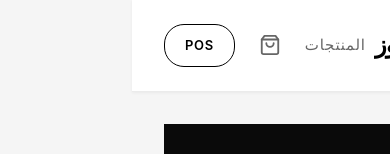
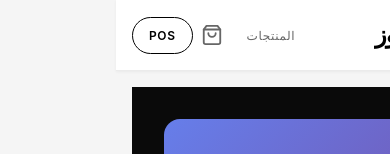
Before and after one commit to ialnezami/catalogue, a Next.js app: page /pos in a window 390 px wide. Shown: the top 154 px of the page. Built offline with nearby package versions, Linux system fonts and the light colour scheme; no server answers; the database is empty.

Commit message:
Refactor layout and styling for improved mobile responsiveness. Add CSS classes for navigation and main content, and implement a responsive grid for product display. Enhance global styles for better mobile usability, including touch-friendly buttons and input adjustments.

```diff
--- a/components/Layout.tsx
+++ b/components/Layout.tsx
@@ -35,9 +35,10 @@ export default function Layout({ children }: LayoutProps) {
           <Link href="/" style={{ fontSize: '1.5rem', fontWeight: '700', color: 'var(--text-primary)', letterSpacing: '-0.03em' }}>
             مجموعة روز
           </Link>
-          <nav style={{ display: 'flex', gap: '1.5rem', alignItems: 'center' }}>
+          <nav className="main-nav" style={{ display: 'flex', gap: '1.5rem', alignItems: 'center' }}>
             <Link
               href="/"
+              className="nav-link"
               style={{
                 color: 'var(--text-secondary)',
                 fontSize: '0.9375rem',
@@ -55,7 +56,7 @@ export default function Layout({ children }: LayoutProps) {
             >
               المنتجات
             </Link>
-            <Link href="/cart" style={{ position: 'relative', display: 'flex', alignItems: 'center' }}>
+            <Link href="/cart" className="cart-link" style={{ position: 'relative', display: 'flex', alignItems: 'center' }}>
               <ShoppingBag size={22} style={{ color: 'var(--text-secondary)' }} />
               {getTotalItems() > 0 && (
                 <span
@@ -82,6 +83,7 @@ export default function Layout({ children }: LayoutProps) {
             </Link>
             <Link
               href="/pos"
+              className="nav-link"
               style={{
                 color: 'var(--text-primary)',
                 fontSize: '0.8125rem',
@@ -110,7 +112,7 @@ export default function Layout({ children }: LayoutProps) {
           </nav>
         </div>
       </header>
-      <main style={{ maxWidth: '1200px', margin: '0 auto', padding: '2rem' }}>
+      <main style={{ maxWidth: '1200px', margin: '0 auto', padding: '2rem' }} className="main-content">
         {children}
       </main>
     </div>
--- a/pages/index.tsx
+++ b/pages/index.tsx
@@ -76,6 +76,7 @@ export default function Home() {
           gap: '1.5rem',
           marginTop: '2rem',
         }}
+        className="responsive-grid"
       >
         {filteredProducts.map((product) => (
           <ProductCard key={product.id} product={product} />
--- a/styles/globals.css
+++ b/styles/globals.css
@@ -245,3 +245,88 @@ input, select {
 .input:hover {
   border-color: var(--text-tertiary);
 }
+
+/* Mobile Responsive Design */
+@media (max-width: 768px) {
+  :root {
+    --space-md: 0.75rem;
+    --space-lg: 1rem;
+    --space-xl: 1.5rem;
+    --space-2xl: 2rem;
+  }
+
+  body {
+    font-size: 0.9375rem;
+  }
+
+  /* Touch-friendly buttons */
+  .btn-primary,
+  .btn-secondary {
+    padding: 1rem 1.5rem;
+    min-height: 44px;
+    font-size: 1rem;
+  }
+
+  /* Make inputs easier to tap */
+  .input {
+    padding: 1rem;
+    min-height: 44px;
+    font-size: 1rem;
+  }
+}
+
+@media (max-width: 480px) {
+  :root {
+    --space-md: 0.5rem;
+    --space-lg: 0.75rem;
+    --space-xl: 1rem;
+  }
+
+  body {
+    font-size: 0.875rem;
+  }
+}
+
+/* Mobile grid adjustments */
+.responsive-grid {
+  grid-template-columns: repeat(auto-fill, minmax(280px, 1fr)) !important;
+}
+
+@media (max-width: 768px) {
+  .responsive-grid {
+    grid-template-columns: repeat(auto-fill, minmax(250px, 1fr)) !important;
+    gap: 1rem !important;
+  }
+}
+
+@media (max-width: 480px) {
+  .responsive-grid {
+    grid-template-columns: 1fr !important;
+    gap: 1rem !important;
+  }
+
+  /* Mobile navigation */
+  .main-nav {
+    gap: 0.5rem !important;
+  }
+
+  .nav-link {
+    font-size: 0.75rem !important;
+    padding: 0.5rem 1rem !important;
+  }
+
+  /* Mobile main content */
+  .main-content {
+    padding: 1rem !important;
+  }
+
+  /* Mobile header */
+  header {
+    padding: 1rem !important;
+  }
+
+  header h1,
+  header h2 {
+    font-size: 1.5rem !important;
+  }
+}
```
